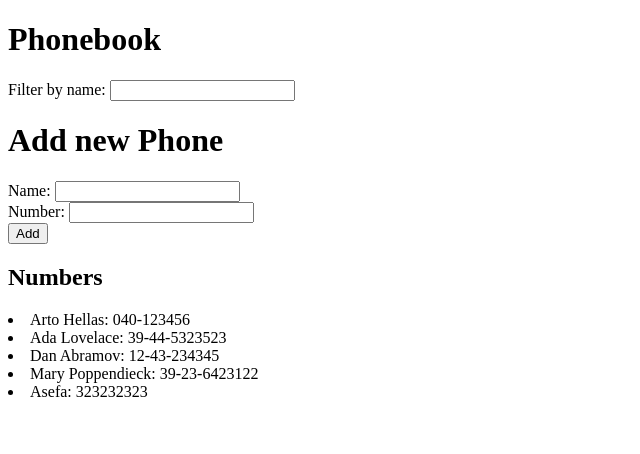
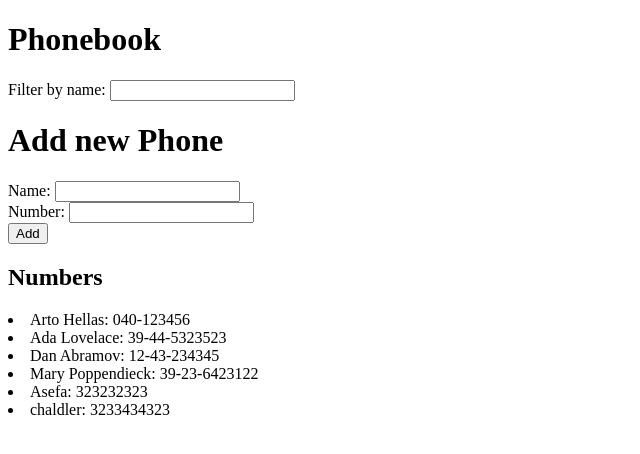
Before and after one commit to bereketmuluken804/fullstackopen-exercises, a React (Vite) app in the folder part2/phonebook/: page / in a window 1280 px wide. Shown: the top 454 px of the page, without its empty margins (0-640 px from the left). Built offline with nearby package versions, Linux system fonts and the light colour scheme; data requests are answered from the project's data file.

Commit message:
exercise 2.13

```diff
--- a/part2/phonebook/db.json
+++ b/part2/phonebook/db.json
@@ -24,6 +24,11 @@
       "name": "Asefa",
       "number": "323232323",
       "id": "2ScEcej4zkM"
+    },
+    {
+      "name": "chaldler",
+      "number": "3233434323",
+      "id": "UvfQ_W86fTk"
     }
   ],
   "$schema": "./node_modules/json-server/schema.json"
--- a/part2/phonebook/src/App.jsx
+++ b/part2/phonebook/src/App.jsx
@@ -1,10 +1,9 @@
 import { useEffect, useState } from "react";
-import axios from "axios";
 import Form from "./components/Form";
 import Persons from "./components/Persons";
 import Filter from "./components/Filter";
+import serverTools from "./service/persons";
 
-const baseUrl = "http://localhost:3001/persons";
 const App = () => {
 	const [persons, setPersons] = useState([]);
 	const [newName, setNewName] = useState("");
@@ -12,9 +11,7 @@ const App = () => {
 	const [filtered, setFiltered] = useState([]);
 
 	useEffect(() => {
-		axios.get(baseUrl).then((response) => {
-			setPersons(response.data);
-		});
+		serverTools.getPersons().then((persons) => setPersons(persons));
 	}, []);
 
 	const handleNameChange = (e) => {
@@ -54,11 +51,12 @@ const App = () => {
 			name: trimedName,
 			number: trimedNum,
 		};
-		axios.post(baseUrl, newPerson).then((response) => {
-			setPersons(persons.concat(response.data));
+
+		serverTools.addPerson(newPerson).then(addPerson=>{
+			setPersons(persons.concat(addPerson));
 			setNewName("");
 			setNewNum("");
-		});
+		})
 	};
 
 	const handleFilter = (e) => {
--- /dev/null
+++ b/part2/phonebook/src/service/persons.js
@@ -0,0 +1,16 @@
+import axios from "axios";
+
+const baseUrl = "http://localhost:3001/persons";
+const getPersons = () => {
+    return axios.get(baseUrl).then(
+        response=>response.data
+    )
+}
+
+const addPerson = (newPerson) => {
+    return axios.post(baseUrl, newPerson).then(response=>response.data)
+}
+
+
+
+export default { getPersons, addPerson}
```
